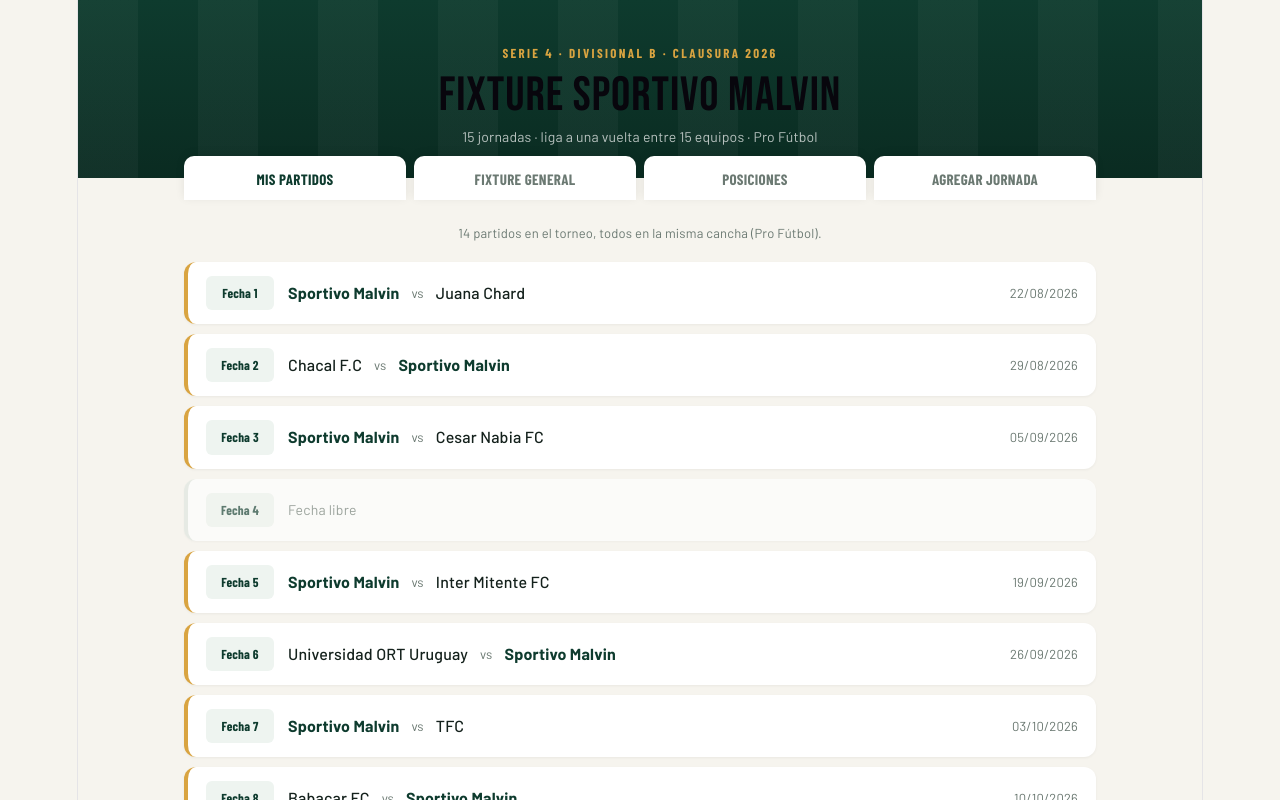
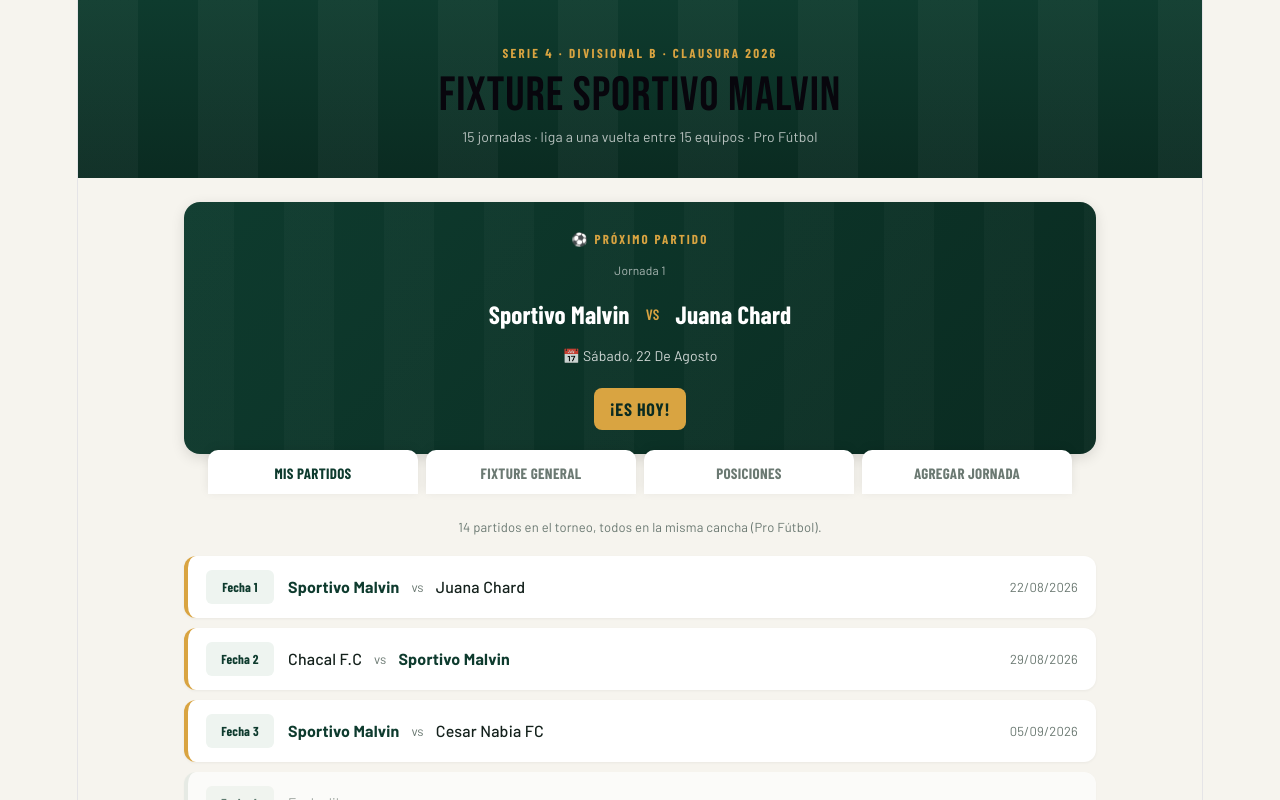
Before and after one commit to Santi-Furman/App-LigaPro, a React (Vite) app in the folder fixture-malvin/: page / in a window 1280 px wide. Shown: the top 800 px of the page. Built offline with nearby package versions, Linux system fonts and the light colour scheme; no server answers; the database is empty.

Commit message:
feat: proximo partido

```diff
--- a/fixture-malvin/src/App.css
+++ b/fixture-malvin/src/App.css
@@ -340,3 +340,103 @@ footer{
   }
   .played-tick{ order: 3; }
 }
+/* Próximo partido */
+
+.next-match {
+  background: linear-gradient(135deg, var(--pitch) 0%, var(--pitch-dark) 100%);
+  color: #fff;
+  border-radius: 16px;
+  padding: 24px 20px;
+  margin: 24px 0 18px;
+  text-align: center;
+  box-shadow: 0 4px 14px rgba(0, 0, 0, 0.12);
+  position: relative;
+  overflow: hidden;
+}
+
+.next-match::before {
+  content: "";
+  position: absolute;
+  inset: 0;
+  background-image: repeating-linear-gradient(
+    90deg,
+    rgba(255, 255, 255, 0.025) 0 50px,
+    transparent 50px 100px
+  );
+  pointer-events: none;
+}
+
+.next-match > * {
+  position: relative;
+}
+
+.next-match-label {
+  color: var(--gold);
+  font-family: "Barlow Condensed", sans-serif;
+  font-weight: 700;
+  font-size: 13px;
+  letter-spacing: 0.16em;
+  margin-bottom: 5px;
+}
+
+.next-match-jornada {
+  color: rgba(255, 255, 255, 0.65);
+  font-size: 12px;
+  margin-bottom: 18px;
+}
+
+.next-match-teams {
+  display: flex;
+  align-items: center;
+  justify-content: center;
+  gap: 16px;
+  font-family: "Barlow Condensed", sans-serif;
+  font-size: 25px;
+  font-weight: 700;
+}
+
+.next-match-vs {
+  color: var(--gold);
+  font-size: 15px;
+  font-weight: 600;
+}
+
+.next-match-teams .our-team {
+  color: #fff;
+}
+
+.next-match-date {
+  margin-top: 16px;
+  font-size: 14px;
+  text-transform: capitalize;
+  color: rgba(255, 255, 255, 0.8);
+}
+
+.next-match-countdown {
+  display: inline-block;
+  margin-top: 18px;
+  background: var(--gold);
+  color: var(--pitch-dark);
+  border-radius: 8px;
+  padding: 8px 16px;
+  font-family: "Barlow Condensed", sans-serif;
+  font-size: 18px;
+  font-weight: 700;
+  letter-spacing: 0.04em;
+}
+
+@media (max-width: 480px) {
+  .next-match {
+    margin: 18px 0 14px;
+    padding: 22px 14px;
+  }
+
+  .next-match-teams {
+    font-size: 21px;
+    gap: 10px;
+  }
+
+  .next-match-vs {
+    font-size: 13px;
+  }
+}
--- a/fixture-malvin/src/App.jsx
+++ b/fixture-malvin/src/App.jsx
@@ -1,12 +1,106 @@
 import { useState, useEffect, useMemo } from "react";
 import { jornadas as JORNADAS_FIJAS, MI } from "./data/jornadas";
-import { subscribeToAllResults, subscribeToExtraJornadas, saveJornadaResults } from "./firestoreService";
+import {
+  subscribeToAllResults,
+  subscribeToExtraJornadas,
+  saveJornadaResults,
+} from "./firestoreService";
 import { computeStandings } from "./utils/standings";
 import MisPartidos from "./components/MisPartidos";
 import FixtureGeneral from "./components/FixtureGeneral";
 import Posiciones from "./components/Posiciones";
 import AgregarJornada from "./components/AgregarJornada";
 import "./App.css";
+
+function ProximoPartido({ jornadas, mi }) {
+  const [hoy, setHoy] = useState(new Date());
+
+  useEffect(() => {
+    const interval = setInterval(() => {
+      setHoy(new Date());
+    }, 60000);
+
+    return () => clearInterval(interval);
+  }, []);
+
+  const proximo = useMemo(() => {
+    const partidos = [];
+
+    jornadas.forEach((jornada) => {
+      jornada.partidos.forEach((partido) => {
+        if (partido.includes(mi)) {
+          const [dia, mes, anio] = jornada.fecha.split("/").map(Number);
+
+          partidos.push({
+            jornada,
+            rival: partido[0] === mi ? partido[1] : partido[0],
+            fecha: new Date(anio, mes - 1, dia),
+            esLocal: partido[0] === mi,
+          });
+        }
+      });
+    });
+
+    return partidos
+      .filter((partido) => {
+        const fechaPartido = new Date(partido.fecha);
+        fechaPartido.setHours(23, 59, 59, 999);
+        return fechaPartido >= hoy;
+      })
+      .sort((a, b) => a.fecha - b.fecha)[0];
+  }, [jornadas, mi, hoy]);
+
+  if (!proximo) return null;
+
+  const hoySinHora = new Date(hoy);
+  hoySinHora.setHours(0, 0, 0, 0);
+
+  const partidoSinHora = new Date(proximo.fecha);
+  partidoSinHora.setHours(0, 0, 0, 0);
+
+  const diferencia = partidoSinHora - hoySinHora;
+  const dias = Math.ceil(diferencia / (1000 * 60 * 60 * 24));
+
+  const fechaTexto = proximo.fecha.toLocaleDateString("es-UY", {
+    weekday: "long",
+    day: "numeric",
+    month: "long",
+  });
+
+  return (
+    <section className="next-match">
+      <div className="next-match-label">⚽ PRÓXIMO PARTIDO</div>
+
+      <div className="next-match-jornada">
+        Jornada {proximo.jornada.n}
+      </div>
+
+      <div className="next-match-teams">
+        <span className={proximo.esLocal ? "our-team" : ""}>
+          {proximo.esLocal ? mi : proximo.rival}
+        </span>
+
+        <span className="next-match-vs">VS</span>
+
+        <span className={!proximo.esLocal ? "our-team" : ""}>
+          {proximo.esLocal ? proximo.rival : mi}
+        </span>
+      </div>
+
+      <div className="next-match-date">
+        📅 {fechaTexto}
+      </div>
+
+      <div className="next-match-countdown">
+        {dias === 0
+          ? "¡ES HOY!"
+          : dias === 1
+            ? "FALTA 1 DÍA"
+            : `FALTAN ${dias} DÍAS`}
+      </div>
+    </section>
+  );
+}
 
 export default function App() {
   const [activeTab, setActiveTab] = useState("mine");
@@ -16,6 +110,7 @@ export default function App() {
   useEffect(() => {
     const unsubResults = subscribeToAllResults(setResults);
     const unsubExtra = subscribeToExtraJornadas(setExtraJornadas);
+
     return () => {
       unsubResults();
       unsubExtra();
@@ -37,7 +132,10 @@ export default function App() {
     [extraJornadas]
   );
 
-  const standings = useMemo(() => computeStandings(allJornadas, results), [allJornadas, results]);
+  const standings = useMemo(
+    () => computeStandings(allJornadas, results),
+    [allJornadas, results]
+  );
 
   function handleScoreChange(jornadaId, matchIndex, side, value) {
     const matchKey = jornadaId + "_" + matchIndex;
@@ -48,11 +146,14 @@ export default function App() {
 
     const jornada = allJornadas.find((j) => j.id === jornadaId);
     const payload = {};
+
     jornada.partidos.forEach((_, i) => {
       const key = jornadaId + "_" + i;
       const val = key === matchKey ? updated : results[key];
+
       if (val) payload[key] = val;
     });
+
     saveJornadaResults(jornadaId, payload);
   }
 
@@ -60,29 +161,75 @@ export default function App() {
     <div className="app">
       <header>
         <div className="header-inner">
-          <p className="eyebrow">Serie 4 · Divisional B · Clausura 2026</p>
+          <p className="eyebrow">
+            Serie 4 · Divisional B · Clausura 2026
+          </p>
+
           <h1>Fixture Sportivo Malvin</h1>
-          <p className="subtitle">15 jornadas · liga a una vuelta entre 15 equipos · Pro Fútbol</p>
+
+          <p className="subtitle">
+            15 jornadas · liga a una vuelta entre 15 equipos · Pro Fútbol
+          </p>
         </div>
       </header>
 
-      <div className="tabs">
-        <button className={`tab-btn ${activeTab === "mine" ? "active" : ""}`} onClick={() => setActiveTab("mine")}>Mis partidos</button>
-        <button className={`tab-btn ${activeTab === "all" ? "active" : ""}`} onClick={() => setActiveTab("all")}>Fixture general</button>
-        <button className={`tab-btn ${activeTab === "table" ? "active" : ""}`} onClick={() => setActiveTab("table")}>Posiciones</button>
-        <button className={`tab-btn ${activeTab === "add" ? "active" : ""}`} onClick={() => setActiveTab("add")}>Agregar jornada</button>
-      </div>
+      <main>
+        <ProximoPartido jornadas={allJornadas} mi={MI} />
 
-      <main>
-        {activeTab === "mine" && <MisPartidos jornadas={allJornadas} mi={MI} />}
+        <div className="tabs">
+          <button
+            className={`tab-btn ${activeTab === "mine" ? "active" : ""}`}
+            onClick={() => setActiveTab("mine")}
+          >
+            Mis partidos
+          </button>
+
+          <button
+            className={`tab-btn ${activeTab === "all" ? "active" : ""}`}
+            onClick={() => setActiveTab("all")}
+          >
+            Fixture general
+          </button>
+
+          <button
+            className={`tab-btn ${activeTab === "table" ? "active" : ""}`}
+            onClick={() => setActiveTab("table")}
+          >
+            Posiciones
+          </button>
+
+          <button
+            className={`tab-btn ${activeTab === "add" ? "active" : ""}`}
+            onClick={() => setActiveTab("add")}
+          >
+            Agregar jornada
+          </button>
+        </div>
+
+        {activeTab === "mine" && (
+          <MisPartidos jornadas={allJornadas} mi={MI} />
+        )}
+
         {activeTab === "all" && (
-          <FixtureGeneral jornadas={allJornadas} mi={MI} results={results} onScoreChange={handleScoreChange} />
+          <FixtureGeneral
+            jornadas={allJornadas}
+            mi={MI}
+            results={results}
+            onScoreChange={handleScoreChange}
+          />
         )}
-        {activeTab === "table" && <Posiciones standings={standings} mi={MI} />}
+
+        {activeTab === "table" && (
+          <Posiciones standings={standings} mi={MI} />
+        )}
+
         {activeTab === "add" && <AgregarJornada />}
       </main>
 
-      <footer>Datos compartidos: todos los que abren este link ven y pueden cargar los mismos datos.</footer>
+      <footer>
+        Datos compartidos: todos los que abren este link ven y pueden cargar
+        los mismos datos.
+      </footer>
     </div>
   );
 }
```
